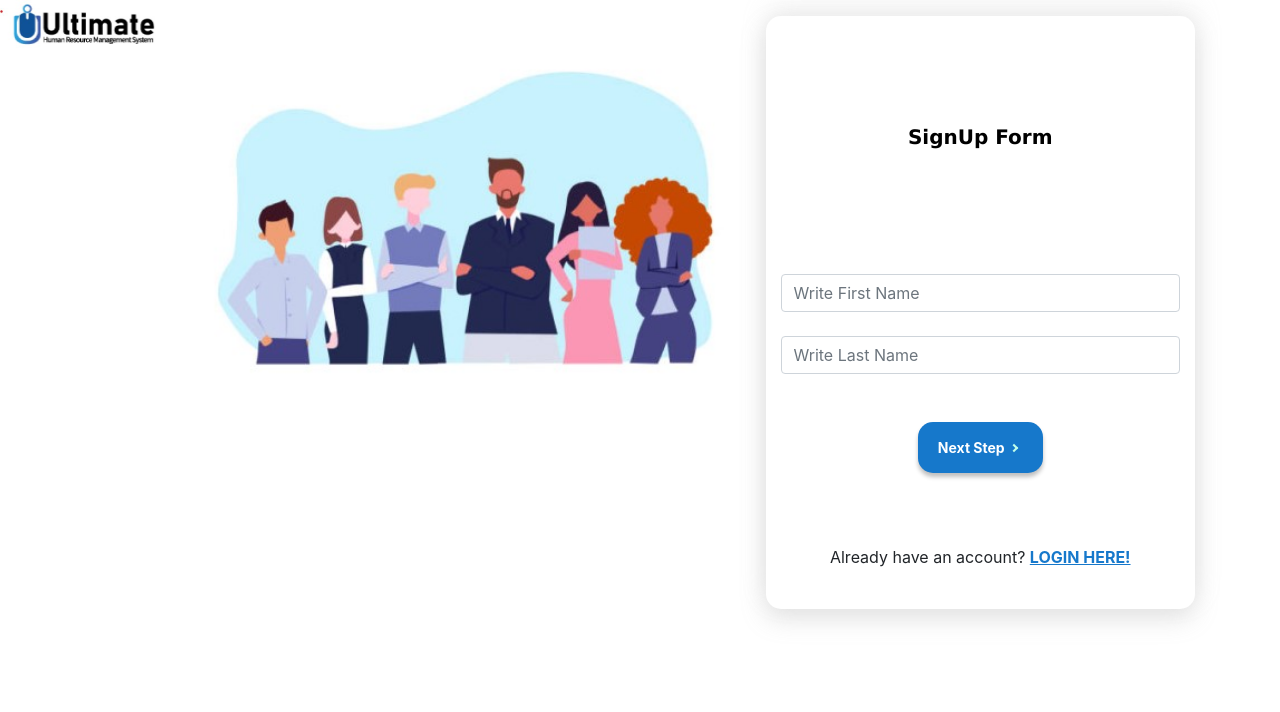
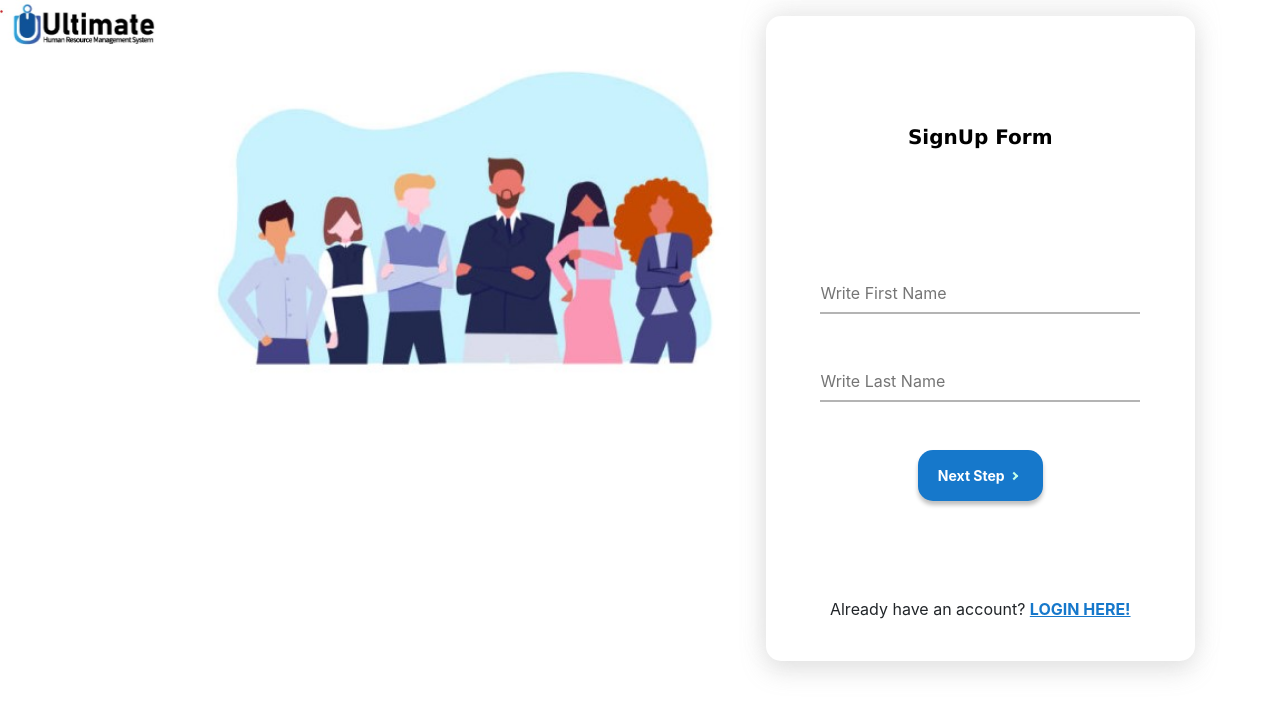
Before and after one commit to hasibkyau/React-signup-form, a React (Create React App) app: page / in a window 1280 px wide. Shown: the top 712 px of the page. Built offline with nearby package versions, Linux system fonts and the light colour scheme.

Commit message:
modified css for input field

```diff
--- a/src/components/Auth/SignUp.js
+++ b/src/components/Auth/SignUp.js
@@ -1,18 +1,9 @@
 import React, { Component, useState } from 'react';
 import { Formik } from 'formik';
-import { Alert } from 'reactstrap';
-import { Link, redirect, useLocation } from 'react-router-dom';
-import Dashboard from '../Dashborad';
 import { useNavigate } from 'react-router-dom';
-import axios from 'axios';
-// import { redirect } from "react-router-dom";
 import { auth } from './actionCreators';
-import { connect } from 'react-redux';
-import { Navigate } from 'react-router-dom';
-import '../css/Button.css'
-
-
-
+import '../css/Button.css';
+import '../css/components.css';
 
 function SignUp() {
 
@@ -75,23 +66,24 @@ function SignUp() {
                                     required={true}
                                     name="first_name"
                                     placeholder="Write First Name"
-                                    className="form-control"
+                                    className="input-effect"
                                     value={values.first_name}
                                     onChange={handleChange}
                                 />
-                                <br />
+                                <br /><br/><br/>
 
                                 <input
                                     required={true}
                                     name="last_Name"
                                     placeholder="Write Last Name"
-                                    className="form-control"
+                                    className="input-effect input"
+                                    // className="input"
                                     value={values.last_Name}
                                     onChange={handleChange}
                                 />
-                                <br /><br />
+                                <br /><br /><br/>
                                 <button className="arrow-button" onClick={() => setCount(count + 1)}>Next Step<span className="arrow"></span></button>
-                                <br /><br /><br />
+                                <br /><br /><br /><br/>
                                 <p style={{ textAlign: "center" }}>Already have an account? <b style={{ cursor: "pointer", color: "#1678CB", textDecoration: "underline" }} onClick={() => setMode("Login")}>LOGIN HERE!</b></p>
                                 <br />
 
@@ -104,22 +96,22 @@ function SignUp() {
                                         required={true}
                                         name="phone_number"
                                         placeholder="Phone Number"
-                                        className="form-control"
+                                        className="input-effect"
                                         value={values.phone_number}
                                         onChange={handleChange}
                                     />
-                                    <br />
+                                    <br /><br/><br/>
 
                                     <input
                                         required={true}
                                         name="email"
                                         placeholder="Enter Your Email"
-                                        className="form-control"
+                                        className="input-effect"
                                         value={values.email}
                                         onChange={handleChange}
                                     />
 
-                                    <br /><br />
+                                    <br /><br /><br />
 
                                     <div className='container'>
                                         <div className='row'>
@@ -127,7 +119,7 @@ function SignUp() {
                                             <div className='col-8'><button className="arrow-button" onClick={() => setCount(count + 1)}>Next Step<span className="arrow"></span></button></div>
                                         </div>
                                     </div>
-                                    <br /><br /><br />
+                                    <br /><br /><br /><br />
                                     <p style={{ textAlign: "center" }}>Already have an account? <b style={{ cursor: "pointer", color: "#1678CB", textDecoration: "underline" }} onClick={() => setMode("Login")}>LOGIN HERE!</b></p>
                                     <br />
 
@@ -140,12 +132,12 @@ function SignUp() {
                                             type="password"
                                             name="password"
                                             placeholder="password"
-                                            className="form-control"
+                                            className="input-effect"
                                             value={values.password}
                                             onChange={handleChange}
                                         />
                                         <span style={{ float: "left", paddingLeft: '5px', textAlign: 'left', fontStyle: "italic", color: "black" }}>{errors.password}</span>
-                                        <br /><br />
+                                        <br /><br /><br />
 
                                         <div className='container'>
                                             <div className='row'>
@@ -153,7 +145,7 @@ function SignUp() {
                                                 <div className='col-8'><button className="arrow-button" type='submit'>Sign Up<span className="arrow"></span></button></div>
                                             </div>
                                         </div>
-                                        <br /><br /><br />
+                                        <br /><br /><br /><br /><br /><br /><br /><br />
                                         <p style={{ textAlign: "center" }}>Already have an account? <b style={{ cursor: "pointer", color: "#1678CB", textDecoration: "underline" }} onClick={() => setMode("Login")}>LOGIN HERE!</b></p>
                                         <br />
                                     </div> : null
@@ -161,20 +153,23 @@ function SignUp() {
                             <p className='Title1'>Log In Form</p>
 
                             <input
+                                type="text"
                                 required={true}
                                 name="email"
                                 placeholder="Enter Your Email"
-                                className="form-control"
+                                // className="input-effect"
+                                className="input-effect"
                                 value={values.email}
                                 onChange={handleChange}
                             />
-                            <br />
+                            <br /><br/><br/>
                             <input
                                 required={true}
                                 type="password"
                                 name="password"
                                 placeholder="password"
-                                className="form-control"
+                                // className="input-effect"
+                                className="input-effect"
                                 value={values.password}
                                 onChange={handleChange}
                             />
--- a/src/components/Main.js
+++ b/src/components/Main.js
@@ -1,7 +1,7 @@
 import React from 'react';
 import Dashboard from './Dashborad';
 import SignUp from './Auth/SignUp';
-import './components.css';
+import '../components/css/components.css';
 import logo from '../assets/logo.jpg';
 import background from '../assets/background.jpg'
 
--- a/src/components/components.css
+++ b/src/components/css/components.css
@@ -22,3 +22,25 @@
     /* padding: 20px; */
     color: #000000;
 }
+
+.input {
+    border: 0px;
+    width: 80%;
+    /* background-color: red; */
+    border-bottom: 2px solid #B4B4B4;
+    /* margin: 10px; */
+
+}
+
+
+
+:focus {
+    outline: none;
+}
+
+.input-effect {
+    width: 80%;
+    border: 0;
+    padding: 7px 0;
+    border-bottom: 2px solid #B4B4B4;;
+}
```
